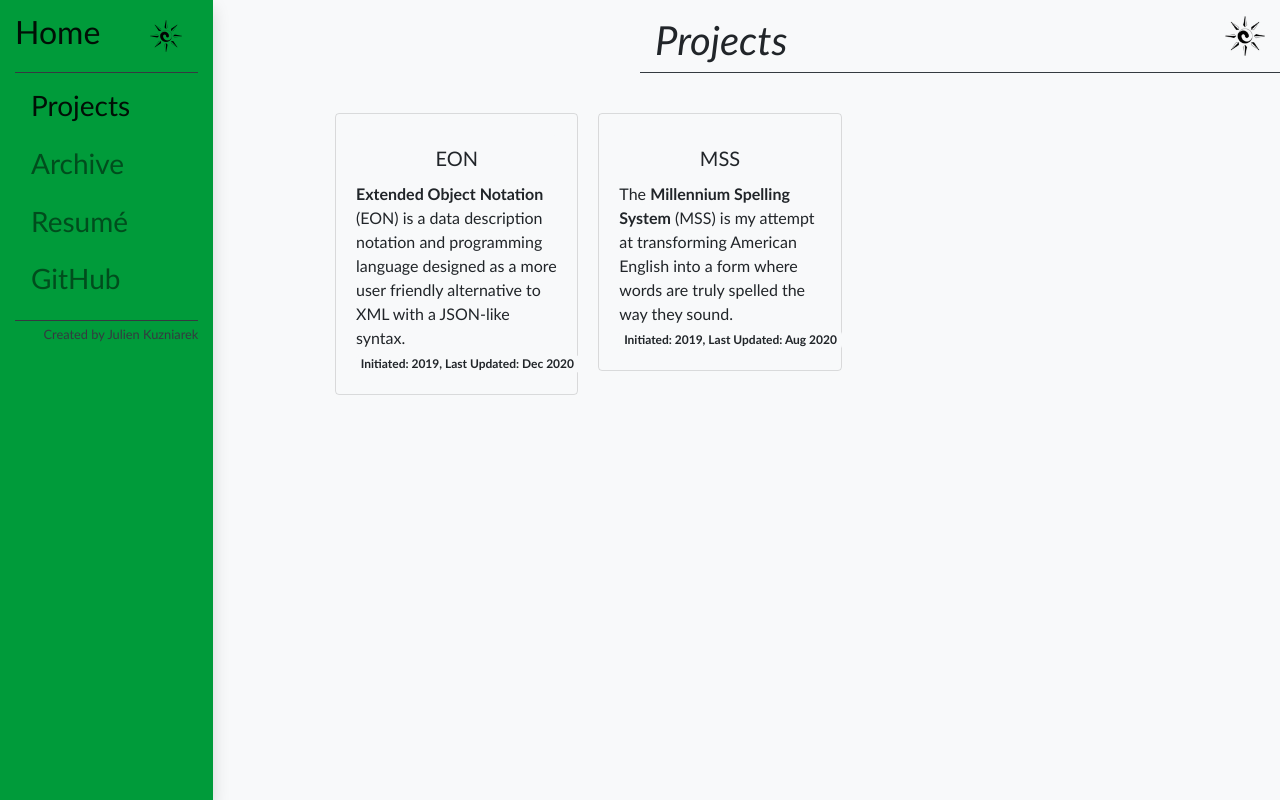
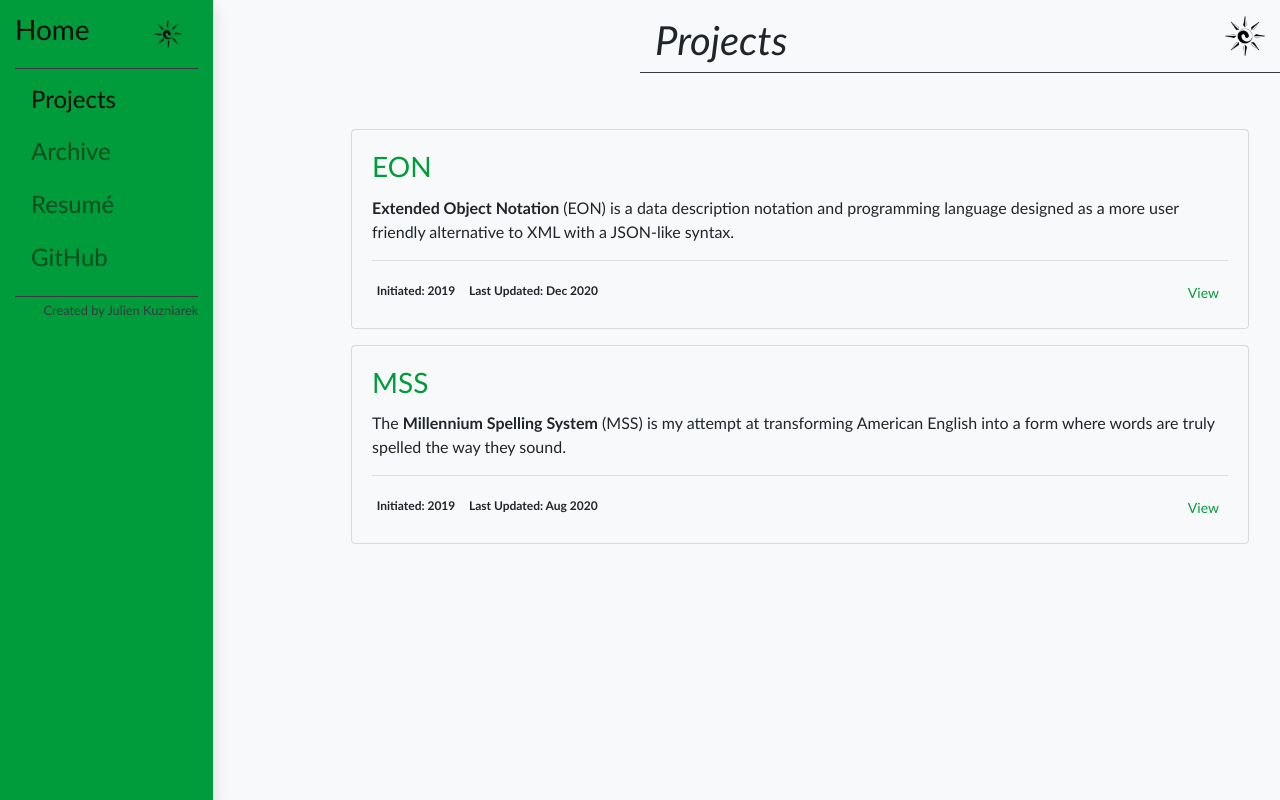
Before and after one commit to jkuzniarek/website-php, a PHP site: page /projects/home.php in a window 1280 px wide. Run offline with PHP 8.4, Linux system fonts and the light colour scheme; data comes from the database, SQL or seed files in the repository.

Commit message:
update style

```diff
--- a/projects/home.php
+++ b/projects/home.php
@@ -12,32 +12,36 @@ include $sRoot.'templates/sidebar.php';
 </div>
 <br>
 <div class="row"> <!-- Content Row-->
-  <div class="col-lg-10">
-      <div class="card-columns">
+  <div class="col-md-12">
 
-        <div class="card bg-none">
+        <div class="card bg-none m-3" style="min-width:250px;">
           <div class="card-body">
-          <a href="EON/" class="btn btn-lg btn-block btn-light stretched-link">EON</a>
+            <h3 class="card-title green">EON</h3>
             <p class="card-text">
               <strong>Extended Object Notation</strong>
               (EON) is a data description notation and programming language designed as a more user friendly alternative to XML with a JSON-like syntax.
-              <br><small class="badge badge-light">Initiated: 2019, Last Updated: Dec 2020</small>
             </p>
+            <hr>
+            <small class="badge badge-light">Initiated: 2019</small>
+            <small class="badge badge-light">Last Updated: Dec 2020</small>
+            <a href="EON/" class="btn btn-sm btn-light stretched-link float-right">View</a>
           </div>
         </div>
 
-        <div class="card bg-none">
+        <div class="card bg-none m-3" style="min-width:250px;">
           <div class="card-body">
-          <a href="MSS/" class="btn btn-lg btn-block btn-light stretched-link">MSS</a>
+          <h3 class="card-title green">MSS</h3>
             <p class="card-text">
               The <strong>Millennium Spelling System</strong>
               (MSS) is my attempt at transforming American English into a form where words are truly spelled the way they sound.
-              <br><small class="badge badge-light">Initiated: 2019, Last Updated: Aug 2020</small>
             </p>
+            <hr>
+            <small class="badge badge-light">Initiated: 2019</small>
+            <small class="badge badge-light">Last Updated: Aug 2020</small>
+            <a href="MSS/" class="btn btn-sm btn-light stretched-link float-right">View</a>
           </div>
         </div>
 
-      </div>
   </div>
 </div>
 
--- a/static/style.css
+++ b/static/style.css
@@ -24,6 +24,9 @@ body {
 
 a {
 	color: rgb(0, 155, 58);
+}
+a.btn-light {
+	color: rgb(0, 155, 58) !important;
 }
 a:hover {
 	color: rgb(255, 199, 44);
@@ -56,3 +59,18 @@ pre.code {
   background-color: #fff;
   padding: .25rem;
 }
+
+.masonry {
+  /* display: -webkit-box;
+  display: -webkit-flex;
+  display: -ms-flexbox; */
+  display: flex; /* uses flexbox */
+  /* -webkit-flex-wrap: wrap;
+  -ms-flex-wrap: wrap; */
+  flex-wrap: wrap; /* wraps overflowing elements to next line */
+  justify-content: space-between; /* justifies elements but leaves outer edges aligned*/
+}
+.masonry * {
+  margin: 0.2em;
+  flex-grow: 1; /* makes all elements expand to fill*/
+}
--- a/templates/sidebar.php
+++ b/templates/sidebar.php
@@ -35,14 +35,14 @@ $menu_items = [
       <!-- standard sidebar -->
       <div class="col-lg-2 bg-green sidebar d-none d-lg-block h-100 shadow" style="position: fixed; top: 0; z-index: 1030;">
         <nav class="navbar navbar-light border-bottom border-dark" style="padding-left: 0;">
-          <a class="navbar-brand" href="./<?=$sRoot?>"><h2>Home</h2></a>
-          <a class="" href="./<?=$sRoot?>"><h2><?=$icon?></h2></a>
+          <a class="navbar-brand" href="./<?=$sRoot?>"><h3>Home</h3></a>
+          <a class="" href="./<?=$sRoot?>"><h3><?=$icon?></h3></a>
         </nav>
         <nav class="navbar navbar-light">
           <ul class="navbar-nav">
             <?php foreach($menu_items as $item){ ?>
             <li class="nav-item<?=strpos($_SERVER['REQUEST_URI'], $item['a']) !== false ? ' active': ''?>">
-              <a class="nav-link" href="<?=$item['text'] == 'GitHub'? $item['a']: $sRoot.$item['a']?>"><h3><?=$item['text']?></h3></a>
+              <a class="nav-link" href="<?=$item['text'] == 'GitHub'? $item['a']: $sRoot.$item['a']?>"><h4><?=$item['text']?></h4></a>
             </li>
             <?php }?>
           </ul>
```
